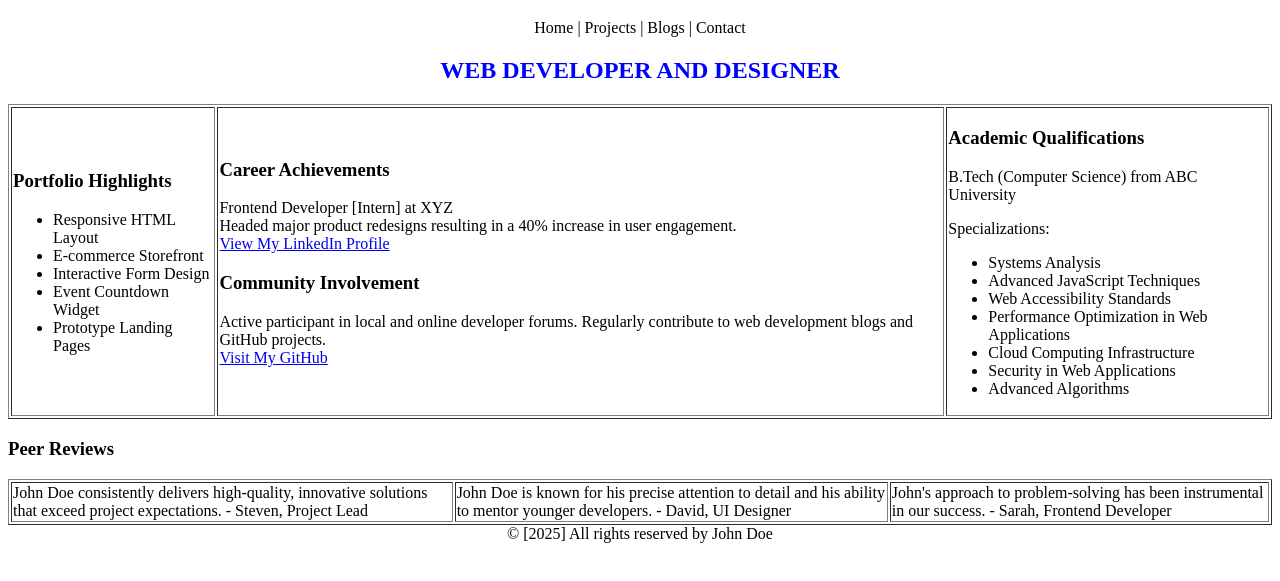
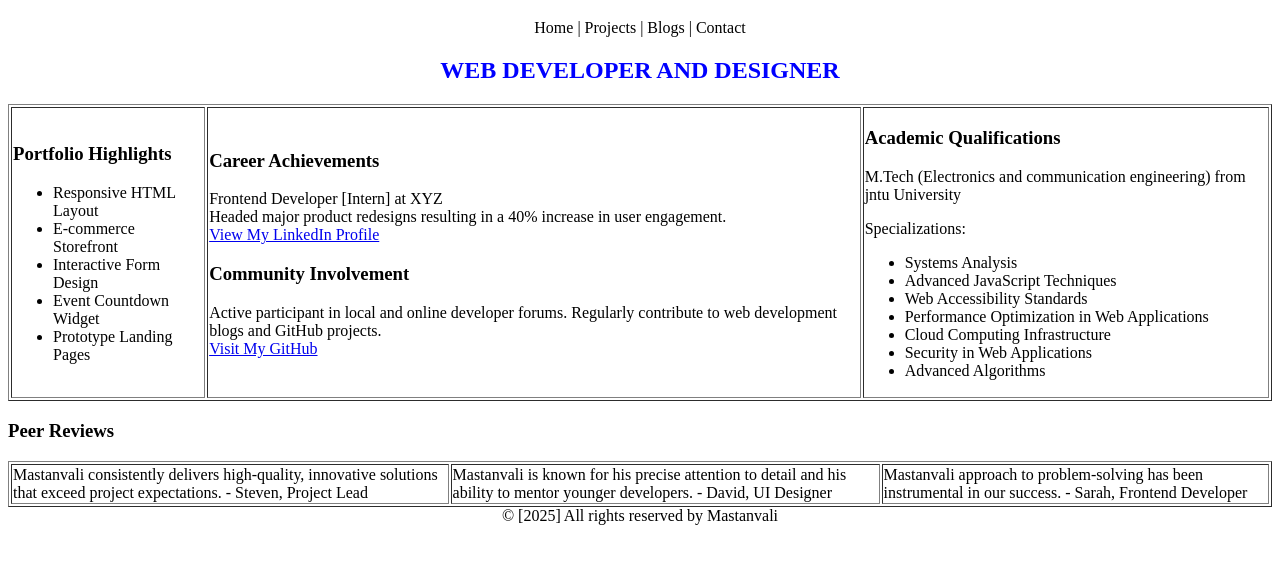
Before and after one commit to Masthanvali-Molagavalli/HTML, a plain HTML site: page Project-03/index.html in a window 1280 px wide. Shown: the part 61-642 px from the top of the page. Drawn offline with Linux system fonts and the light colour scheme.

Commit message:
updated project-03 index file

```diff
--- a/Project-03/index.html
+++ b/Project-03/index.html
@@ -31,7 +31,7 @@
             </td>
             <td>
                 <h3>Academic Qualifications</h3>
-                <p>B.Tech (Computer Science) from ABC University</p>
+                <p>M.Tech (Electronics and communication engineering) from jntu University</p>
                 <p>Specializations:</p>
                 <ul>
                     <li>Systems Analysis</li>
@@ -48,13 +48,13 @@
     <h3>Peer Reviews</h3>
     <table border="1" width="100%">
         <tr>
-            <td>John Doe consistently delivers high-quality, innovative solutions that exceed project expectations. - Steven, Project Lead</td>
-            <td>John Doe is known for his precise attention to detail and his ability to mentor younger developers. - David, UI Designer</td>
-            <td>John's approach to problem-solving has been instrumental in our success. - Sarah, Frontend Developer</td>
+            <td>Mastanvali consistently delivers high-quality, innovative solutions that exceed project expectations. - Steven, Project Lead</td>
+            <td>Mastanvali is known for his precise attention to detail and his ability to mentor younger developers. - David, UI Designer</td>
+            <td>Mastanvali approach to problem-solving has been instrumental in our success. - Sarah, Frontend Developer</td>
         </tr>
     </table>
     <footer style="text-align:center;">
-        © [2025] All rights reserved by John Doe
+        © [2025] All rights reserved by Mastanvali
     </footer>
 </body>
 </html>
```
